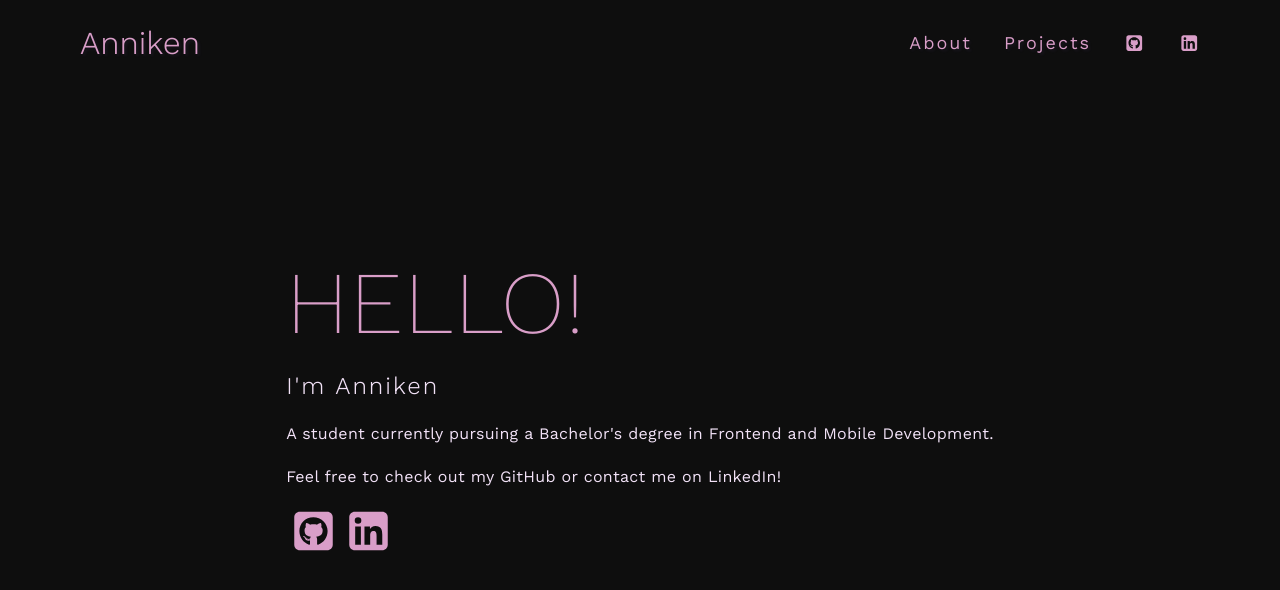
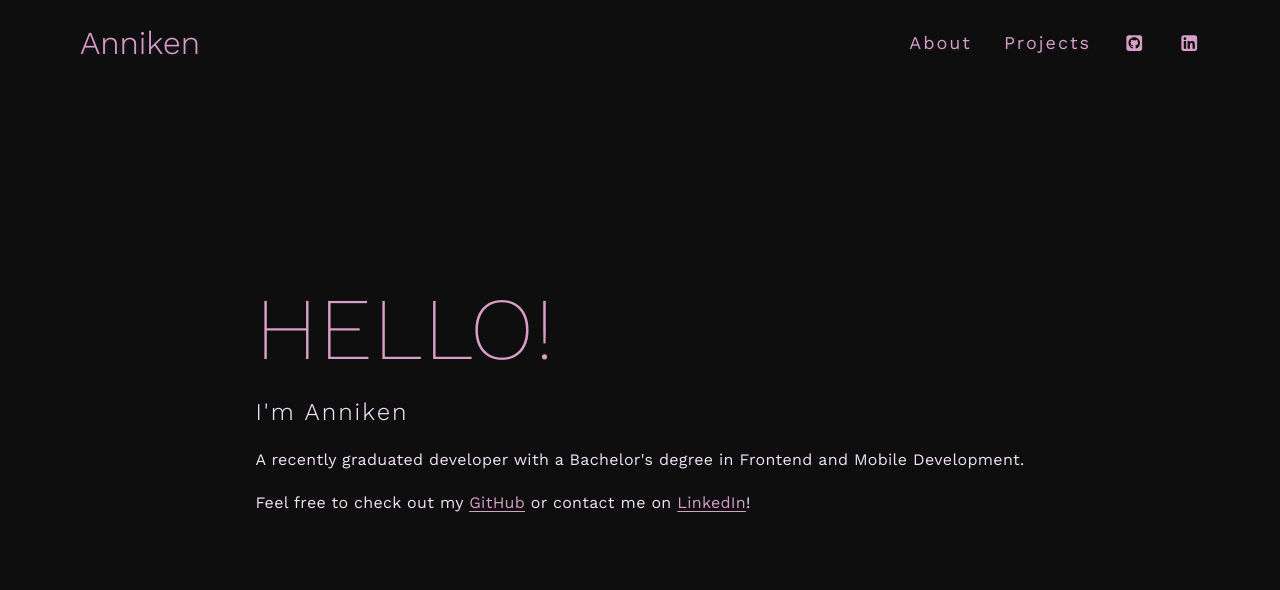
Before and after one commit to AnnikenJE/annikenje-website, a React (Vite) app: page / in a window 1280 px wide. Shown: the top 590 px of the page. Built offline with nearby package versions, Linux system fonts and the light colour scheme.

Commit message:
content: refresh bio/skills, inline social links, remove redundant components
Update the bio and skills for the completed degree, link GitHub and
LinkedIn inline from the home text (via named URL constants), and drop
the redundant App wrapper and unused SocialMediaIcons component.

```diff
--- a/src/App.tsx
+++ /dev/null
@@ -1,7 +0,0 @@
-import AppRouting from "./routing/AppRouting";
-
-function App() {
-  return <AppRouting />;
-}
-
-export default App;
--- a/src/components/icons/SocialMediaIcons.css
+++ /dev/null
@@ -1,16 +0,0 @@
-.social-media-icons {
-  font-size: 44px;
-}
-
-.social-media-icons a {
-  color: var(--link-color);
-  transition: color 1s ease;
-}
-
-.social-media-icons a:visited {
-  color: var(--link-color);
-}
-
-.social-media-icons a:hover {
-  color: var(--link-hover);
-}
--- a/src/components/icons/SocialMediaIcons.tsx
+++ /dev/null
@@ -1,23 +0,0 @@
-import { FontAwesomeIcon } from "@fortawesome/react-fontawesome";
-import { socialLinks } from "./socialLinks";
-import "./SocialMediaIcons.css";
-
-const SocialMediaIcons = () => {
-  return (
-    <section className="social-media-icons">
-      {socialLinks.map((link) => (
-        <a
-          key={link.label}
-          href={link.href}
-          target="_blank"
-          rel="noreferrer"
-          aria-label={link.label}
-        >
-          <FontAwesomeIcon icon={link.icon} />
-        </a>
-      ))}
-    </section>
-  );
-};
-
-export default SocialMediaIcons;
--- a/src/components/icons/socialLinks.ts
+++ b/src/components/icons/socialLinks.ts
@@ -10,15 +10,19 @@ export interface SocialLink {
   icon: IconDefinition;
 }
 
+export const GITHUB_URL = "https://github.com/AnnikenJE";
+export const LINKEDIN_URL =
+  "https://www.linkedin.com/in/anniken-j%C3%B8rgensen-edvardsen-825160113/";
+
 export const socialLinks: SocialLink[] = [
   {
     label: "GitHub",
-    href: "https://github.com/AnnikenJE",
+    href: GITHUB_URL,
     icon: faSquareGithub,
   },
   {
     label: "LinkedIn",
-    href: "https://www.linkedin.com/in/anniken-j%C3%B8rgensen-edvardsen-825160113/",
+    href: LINKEDIN_URL,
     icon: faSquareLinkedin,
   },
 ];
--- a/src/main.tsx
+++ b/src/main.tsx
@@ -1,10 +1,10 @@
 import { StrictMode } from "react";
 import { createRoot } from "react-dom/client";
 import "./main.css";
-import App from "./App.tsx";
+import AppRouting from "./routing/AppRouting";
 
 createRoot(document.getElementById("root")!).render(
   <StrictMode>
-    <App />
+    <AppRouting />
   </StrictMode>
 );
--- a/src/pages/AboutPage.tsx
+++ b/src/pages/AboutPage.tsx
@@ -2,18 +2,19 @@ import "./AboutPage.css";
 
 const AboutPage = () => {
   return (
-    <main>
+    <main id="main-content" tabIndex={-1}>
       <section className="about-section">
-        <h1 className="about-heading">About</h1>
+        <h1 className="page-title">About</h1>
       </section>
 
       <section className="about-section">
         <article className="about-article">
-          <h2 className="default-heading">Who am I?</h2>
+          <h2>Who am I?</h2>
           <p>
-            I’m Anniken, a bachelor’s student specializing in Frontend and
-            Mobile Development. I’m currently in my third year, working on my
-            bachelor’s project.
+            I’m Anniken, a developer who recently graduated with a Bachelor’s in
+            Frontend and Mobile Development. I enjoy building apps for both web
+            and mobile, and I’m continuing to grow my backend skills — currently
+            learning Flask and Vue.
           </p>
 
           <p>
@@ -30,7 +31,7 @@ const AboutPage = () => {
         </article>
 
         <article className="about-article">
-          <h2 className="default-heading">Skills</h2>
+          <h2>Skills</h2>
           <p>
             <span className="highlight-txt">Frontend & Web:</span> React,
             TypeScript, Bootstrap
@@ -40,18 +41,36 @@ const AboutPage = () => {
             Swift
           </p>
           <p>
-            <span className="highlight-txt">Other:</span> Python, Java, C#, .NET
-            Web API (Swagger), C (Linux), SQL, Unity, Scrum, Inclusive Design,
-            Figma
+            <span className="highlight-txt">Backend & Languages:</span> Python,
+            Java, C#, .NET, C, SQL, Firebase
+          </p>
+          <p>
+            <span className="highlight-txt">Tools & Other:</span> Unity, Figma,
+            Scrum
           </p>
         </article>
 
         <article className="about-article">
-          <h2 className="default-heading">This Website</h2>
+          <h2>What’s next</h2>
+          <p>
+            With my degree finished, I’m excited to keep building real-world
+            projects, deepen my skills, and take on new challenges. I’m always
+            open to learning something new — and to connecting with people who
+            are building interesting things.
+          </p>
+        </article>
+
+        <article className="about-article">
+          <h2>This Website</h2>
           <p>
             This website is an ongoing personal project where I experiment,
             learn, and improve over time. It’s a space where I share what I’m
             working on and exploring.
+          </p>
+          <p>
+            It’s built with React, TypeScript, and Vite — honestly a bit of
+            overkill for a site this size, but it’s been a fun way to keep
+            learning.
           </p>
           <p>It might look a little different next time you stop by. (★‿★)</p>
         </article>
--- a/src/pages/HomePage.tsx
+++ b/src/pages/HomePage.tsx
@@ -1,22 +1,42 @@
-import SocialMediaIcons from "../components/icons/SocialMediaIcons";
+import { GITHUB_URL, LINKEDIN_URL } from "../components/icons/socialLinks";
 import "./HomePage.css";
 
 const HomePage = () => {
   return (
-    <main className="home-main">
+    <main id="main-content" tabIndex={-1} className="home-main">
       <section className="introduction-section">
         <h1 className="heading">HELLO!</h1>
         <article className="introduction">
           <h2 className="article__heading">I'm Anniken</h2>
 
           <p>
-            A student currently pursuing a Bachelor's degree in Frontend and
-            Mobile Development.
+            A recently graduated developer with a Bachelor's degree in Frontend
+            and Mobile Development.
           </p>
-          <p>Feel free to check out my GitHub or contact me on LinkedIn!</p>
+          <p>
+            Feel free to check out my{" "}
+            <a
+              href={GITHUB_URL}
+              target="_blank"
+              rel="noreferrer"
+              className="text-link"
+            >
+              GitHub
+              <span className="visually-hidden"> (opens in a new tab)</span>
+            </a>{" "}
+            or contact me on{" "}
+            <a
+              href={LINKEDIN_URL}
+              target="_blank"
+              rel="noreferrer"
+              className="text-link"
+            >
+              LinkedIn
+              <span className="visually-hidden"> (opens in a new tab)</span>
+            </a>
+            !
+          </p>
         </article>
-
-        <SocialMediaIcons />
       </section>
     </main>
   );
```
Also changed, not shown: 1 other file (tests, documents, lock files or other folders).
